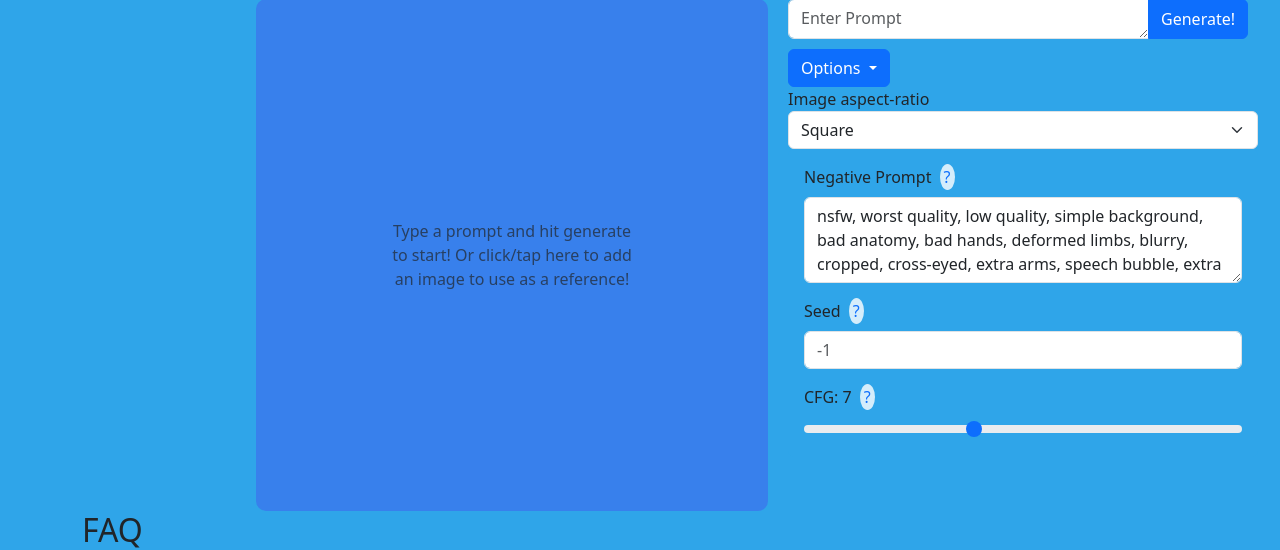
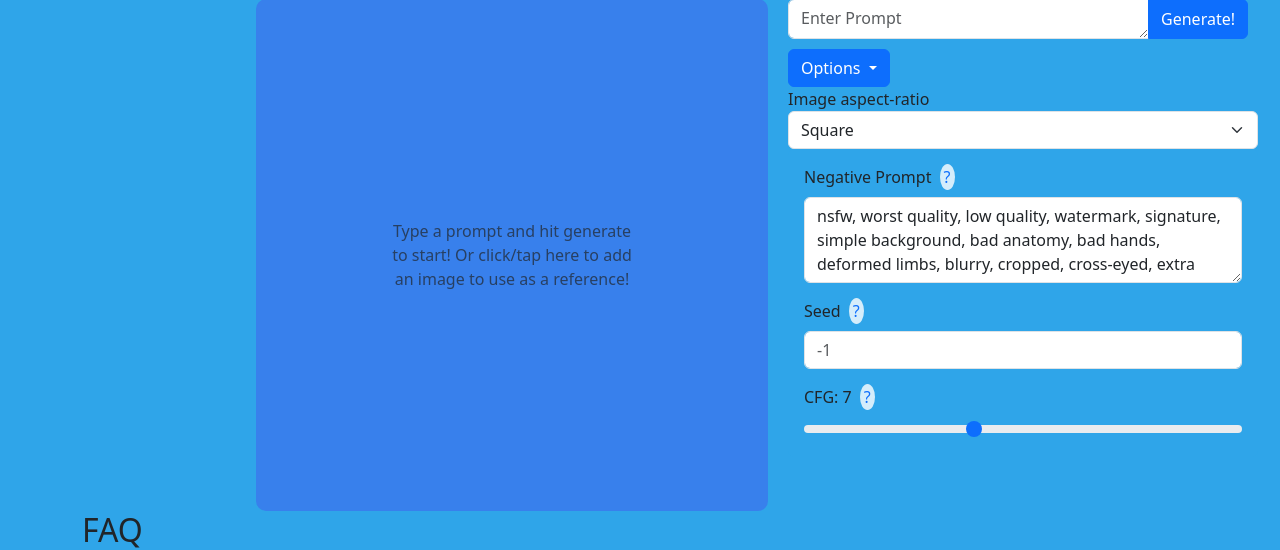
Before and after one commit to Metal079/mobians.ai, a Django app: page / in a window 1280 px wide, after a click on "Options". Shown: the part 39-589 px from the top of the page. Run offline with Django 4.2, Linux system fonts and the light colour scheme; some libraries are stand-ins or nearby versions.

Commit message:
fixed watermark issue by changing neg prompt

```diff
--- a/main_page/templates/main_page/index.html
+++ b/main_page/templates/main_page/index.html
@@ -413,8 +413,7 @@
                   ?
                 </span>
               </label>
-              <textarea class="form-control" id="negative-prompt-input" rows="3"
-                placeholder="nsfw, worst quality, low quality, simple background, bad anatomy, bad hands, deformed limbs, blurry, cropped, cross-eyed, extra arms, speech bubble, extra legs, extra limbs, bad proportions, missing fingers, missing legs, poorly drawn hands, signature, text, bad feet, watermark, flat background">nsfw, worst quality, low quality, simple background, bad anatomy, bad hands, deformed limbs, blurry, cropped, cross-eyed, extra arms, speech bubble, extra legs, extra limbs, bad proportions, missing fingers, missing legs, poorly drawn hands, signature, text, bad feet, watermark, flat background</textarea>
+              <textarea class="form-control" id="negative-prompt-input" rows="3">nsfw, worst quality, low quality, watermark, signature, simple background, bad anatomy, bad hands, deformed limbs, blurry, cropped, cross-eyed, extra arms, speech bubble, extra legs, extra limbs, bad proportions, poorly drawn hands, text, flat background</textarea>
             </div>
 
 
```
